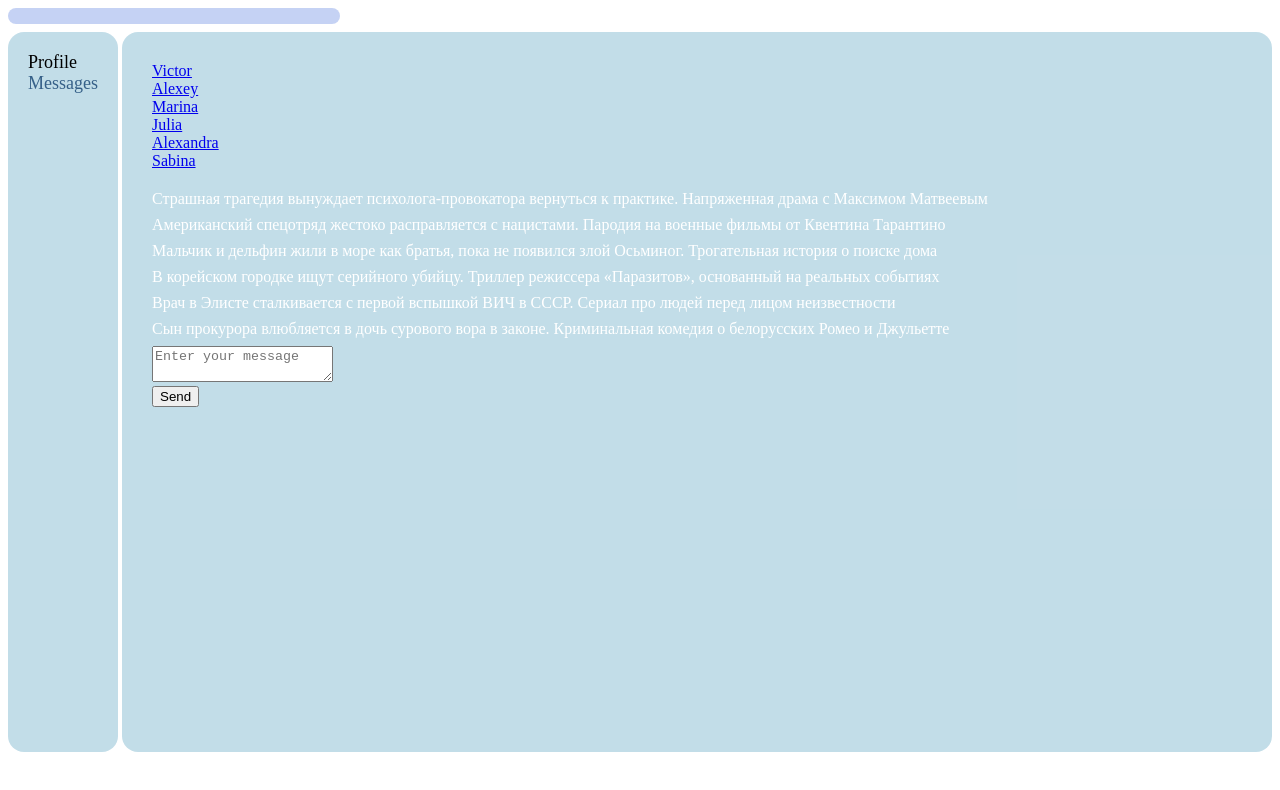
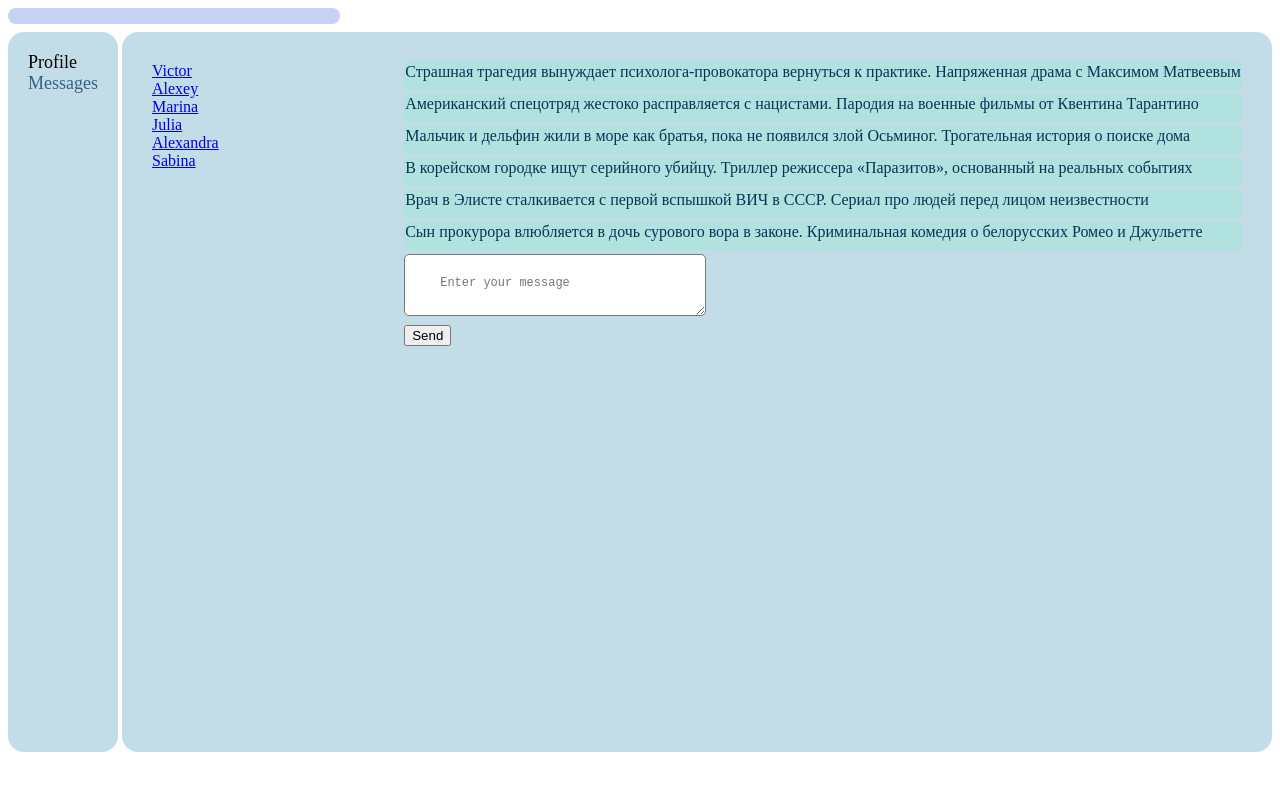
Before and after one commit to Tamerly/react-social-network, a React (Create React App) app: page /dialogs in a window 1280 px wide. Shown: the top 790 px of the page. Built offline with nearby package versions, Linux system fonts and the light colour scheme.

Commit message:
dialogs styling

```diff
--- a/src/components/Dialogs/Dialogs.jsx
+++ b/src/components/Dialogs/Dialogs.jsx
@@ -39,11 +39,12 @@ export const Dialogs = (props) => {
             <div className={classes.messages}>
 
                 <div>{ messagesElements }</div>
-                <div>
-                    <div>
+                <div className={classes.inputMessage}>
+                    <div >
                         <textarea value={ newMessageBody }
                         placeholder='Enter your message'
-                        onChange={onNewMessageChange}></textarea>
+                        onChange={onNewMessageChange}
+                        className={classes.textArea}></textarea>
                     </div>
                     <div>
                         <button onClick={ onSendMessageClick }>Send</button>
--- a/src/components/Dialogs/Dialogs.module.css
+++ b/src/components/Dialogs/Dialogs.module.css
@@ -1,5 +1,6 @@
 .dialogs {
-
+    display: flex;
+    justify-content: space-between;
 }
 
 .dialogsItems {
@@ -11,15 +12,36 @@
     color: rgb(19, 103, 102);
 }
 
-.dialog {
-
-}
-
 .messages {
     padding: 10px;
+    display: flex;
+    flex-direction: column;
 }
 
 .messages .message {
     padding-bottom: 8px;
-    color: white;
+    color: rgb(9, 51, 85);
+    margin-bottom: 4px;
+    border: 1px solid #b0e2df;
+    border-radius: 5px;
+    background-color: #b0e2df;
 }
+
+.inputMessage {
+    display: flex;
+    flex-direction: column;
+    justify-content: flex-end;
+}
+
+.textArea {
+    padding: 15px 35px;
+    padding-top: 20px;
+    padding-bottom: 20px;
+    min-width: 230px;
+    height: 20px;
+    border-radius: 5px;
+    margin-bottom: 5px;
+    font-size: 12px;
+    line-height: 16px;
+    color:#787878;
+}
```
